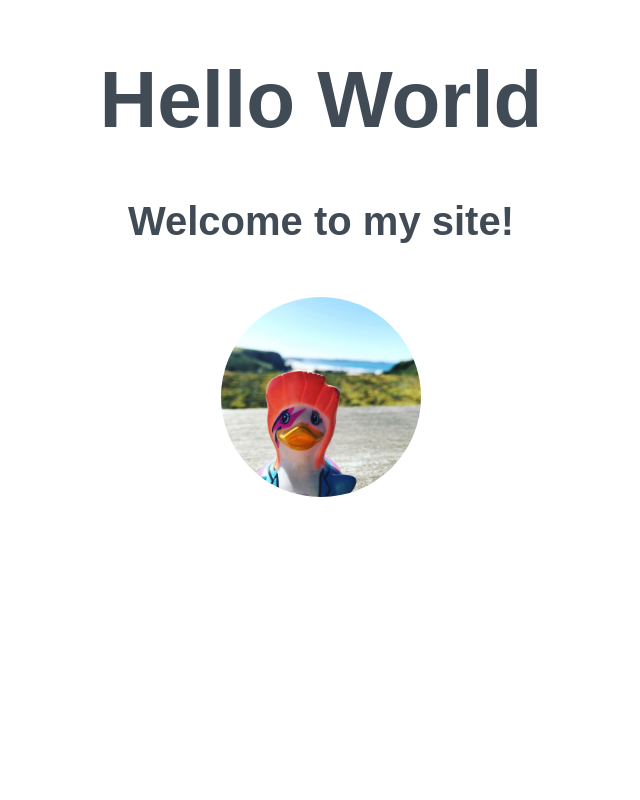
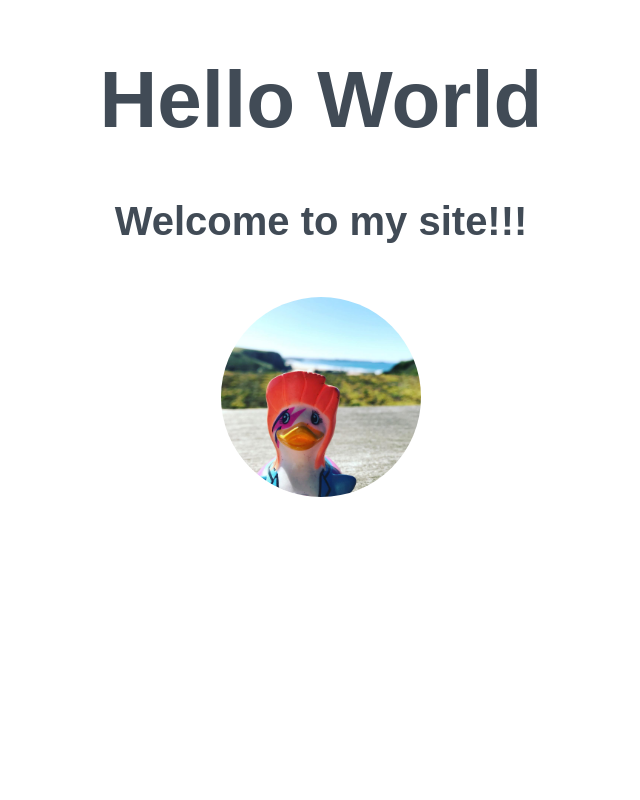
Before and after one commit to PhaedraSotiropoulou/my-site, a plain HTML site: page index.html in a window 1280 px wide. Shown: the top 800 px of the page, without its empty margins (319-959 px from the left). Drawn offline with Linux system fonts and the light colour scheme.

Commit message:
changed title

```diff
--- a/index.html
+++ b/index.html
@@ -14,7 +14,7 @@
   <div>
     <h1>Hello World</h1>
 
-    <h2>Welcome to my site!</h2>
+    <h2>Welcome to my site!!!</h2>
 
     <!-- image of a duck -->
     <img src="duck.jpg" width="200px">
```
